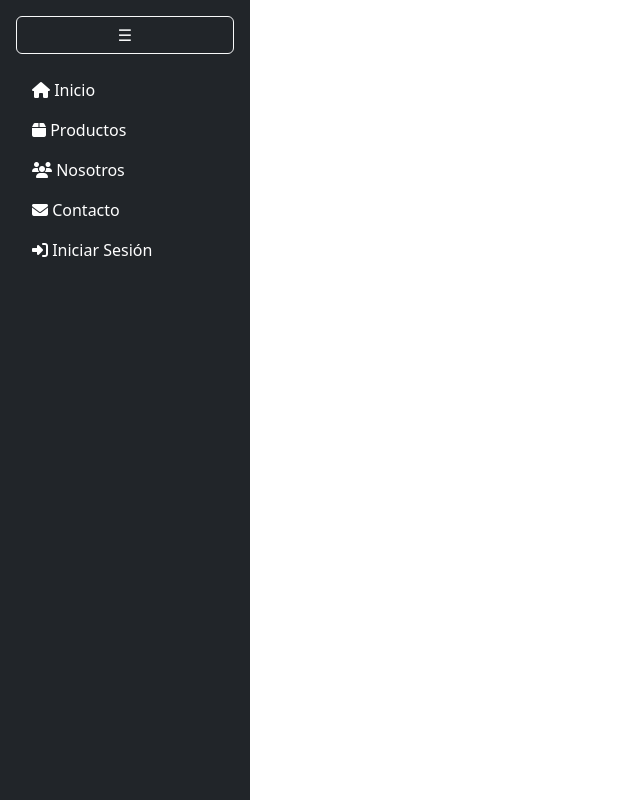
After one commit to ChrisFSotelo/Urban-Pixel, a PHP site: page /components/sideBar.html in a window 1280 px wide. The commit adds this page. Shown: the whole page, without its empty margins (0-640 px from the left). Run offline with PHP 8.4, Linux system fonts and the light colour scheme; some libraries are stand-ins or nearby versions.

Commit message:
HU-01 Landing_page: Se implementa los componentes navBar.php, sideBar.html, se espera continuar con la integracion del footer y continuar con el boceto de control_panel.html

```diff
--- a/components/navBar.php
+++ b/components/navBar.php
@@ -3,6 +3,7 @@
 <script src="https://cdn.jsdelivr.net/npm/bootstrap@5.3.3/dist/js/bootstrap.bundle.min.js"></script>
 
 <!-- NAVBAR BOOTSTRAP -->
+<header>
     <nav class="navbar navbar-expand-lg navbar-dark bg-dark px-4">
         <a class="navbar-brand fw-bold text-uppercase" href="#">Urban Pixel</a>
         <button class="navbar-toggler" type="button" data-bs-toggle="collapse" data-bs-target="#navbarResponsive"
@@ -25,5 +26,10 @@
                     <a class="nav-link" href="#contacto">Contacto</a>
                 </li>
             </ul>
+            <ul class="navbar-nav">
+                <li class="nav-item"><a href="?pdi=<?php echo base64_encode("src/feactures/login/views/login.php") ?>" class="nav-link"
+                        aria-disabled="true">Iniciar Sesion</a></li>
+            </ul>
         </div>
     </nav>
+</header>
--- /dev/null
+++ b/components/sideBar.html
@@ -0,0 +1,88 @@
+<!-- Asegúrate de tener Bootstrap y JS en tu <head> -->
+<link href="https://cdn.jsdelivr.net/npm/bootstrap@5.3.3/dist/css/bootstrap.min.css" rel="stylesheet" />
+<script src="https://cdn.jsdelivr.net/npm/bootstrap@5.3.3/dist/js/bootstrap.bundle.min.js"></script>
+
+<style>
+    .sidebar {
+        width: 250px;
+        height: 100vh; /* ocupa toda la altura visible */
+        transition: width 0.2s;
+    }
+
+    .sidebar.collapsed {
+        width: 80px;
+    }
+
+    .sidebar .nav-link {
+        white-space: nowrap;
+        overflow: hidden;
+        text-overflow: ellipsis;
+    }
+
+    .sidebar.collapsed .nav-link span {
+        display: none;
+    }
+
+    .sidebar.collapsed .nav-link i {
+        margin-right: 0;
+    }
+
+    .content {
+        transition: margin-left 0.3s;
+        margin-left: 250px;
+    }
+
+    .content.collapsed {
+        margin-left: 80px;
+    }
+</style>
+
+<div class="d-flex">
+    <!-- Sidebar -->
+    <div id="sidebar" class="bg-dark text-white sidebar p-3">
+        <button id="toggleSidebar" class="btn btn-outline-light w-100 mb-3">
+            ☰
+        </button>
+        <ul class="nav flex-column">
+            <li class="nav-item">
+                <a class="nav-link text-white" href="#inicio">
+                    <i class="fas fa-home"></i> <span>Inicio</span>
+                </a>
+            </li>
+            <li class="nav-item">
+                <a class="nav-link text-white" href="#productos">
+                    <i class="fas fa-box"></i> <span>Productos</span>
+                </a>
+            </li>
+            <li class="nav-item">
+                <a class="nav-link text-white" href="#nosotros">
+                    <i class="fas fa-users"></i> <span>Nosotros</span>
+                </a>
+            </li>
+            <li class="nav-item">
+                <a class="nav-link text-white" href="#contacto">
+                    <i class="fas fa-envelope"></i> <span>Contacto</span>
+                </a>
+            </li>
+            <li class="nav-item">
+                <a class="nav-link text-white" href="?pdi=<?php echo base64_encode('src/feactures/login/views/login.php'); ?>">
+                    <i class="fas fa-sign-in-alt"></i> <span>Iniciar Sesión</span>
+                </a>
+            </li>
+        </ul>
+    </div>
+</div>
+
+<!-- Font Awesome para los iconos -->
+<script src="https://kit.fontawesome.com/a2d0411d4e.js" crossorigin="anonymous"></script>
+
+<script>
+    const toggleBtn = document.getElementById('toggleSidebar');
+    const sidebar = document.getElementById('sidebar');
+    const mainContent = document.getElementById('mainContent');
+
+    toggleBtn.addEventListener('click', () => {
+        sidebar.classList.toggle('collapsed');
+        mainContent.classList.toggle('collapsed');
+    });
+</script>
--- a/index.php
+++ b/index.php
@@ -36,7 +36,9 @@ $paginasConSesion = array(
 <body>
     <?php
     if (!isset($_GET["pdi"])) {
+        include "components/navBar.php";
         include "src/feactures/users/views/landing_page.php";
+
     } else {
         $pdi = base64_decode($_GET["pdi"]);
         if (in_array($pdi, $paginasSinSesion)) {
```
Also changed, not shown: src/feactures/login/views/login.php (+10 -6 lines), src/feactures/users/views/control_panel.html (+72 -12 lines), src/feactures/users/views/landing_page.php (+3 -4 lines), public/assets/css/login_styles.css. Lines whose indentation alone changed are shown as unchanged.
